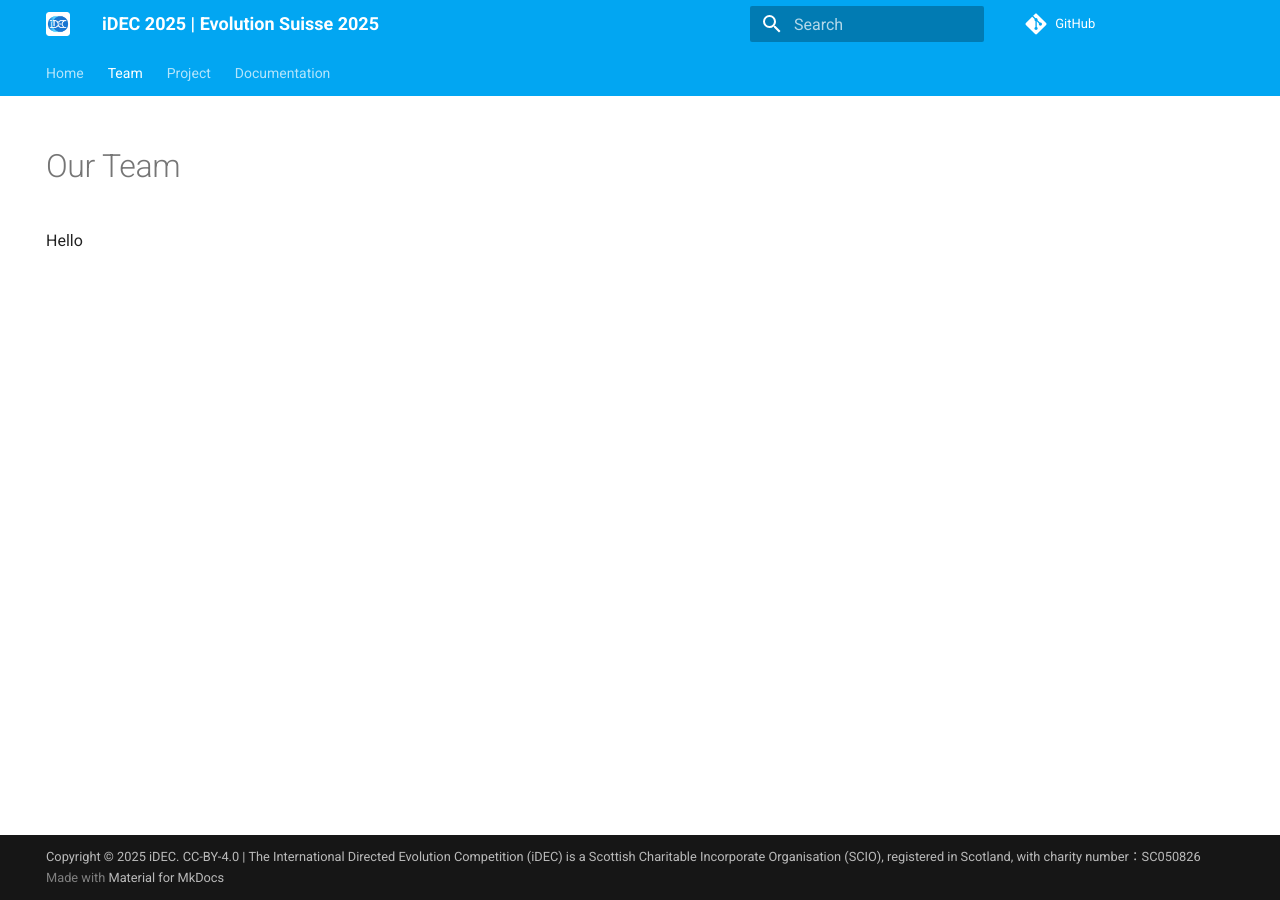
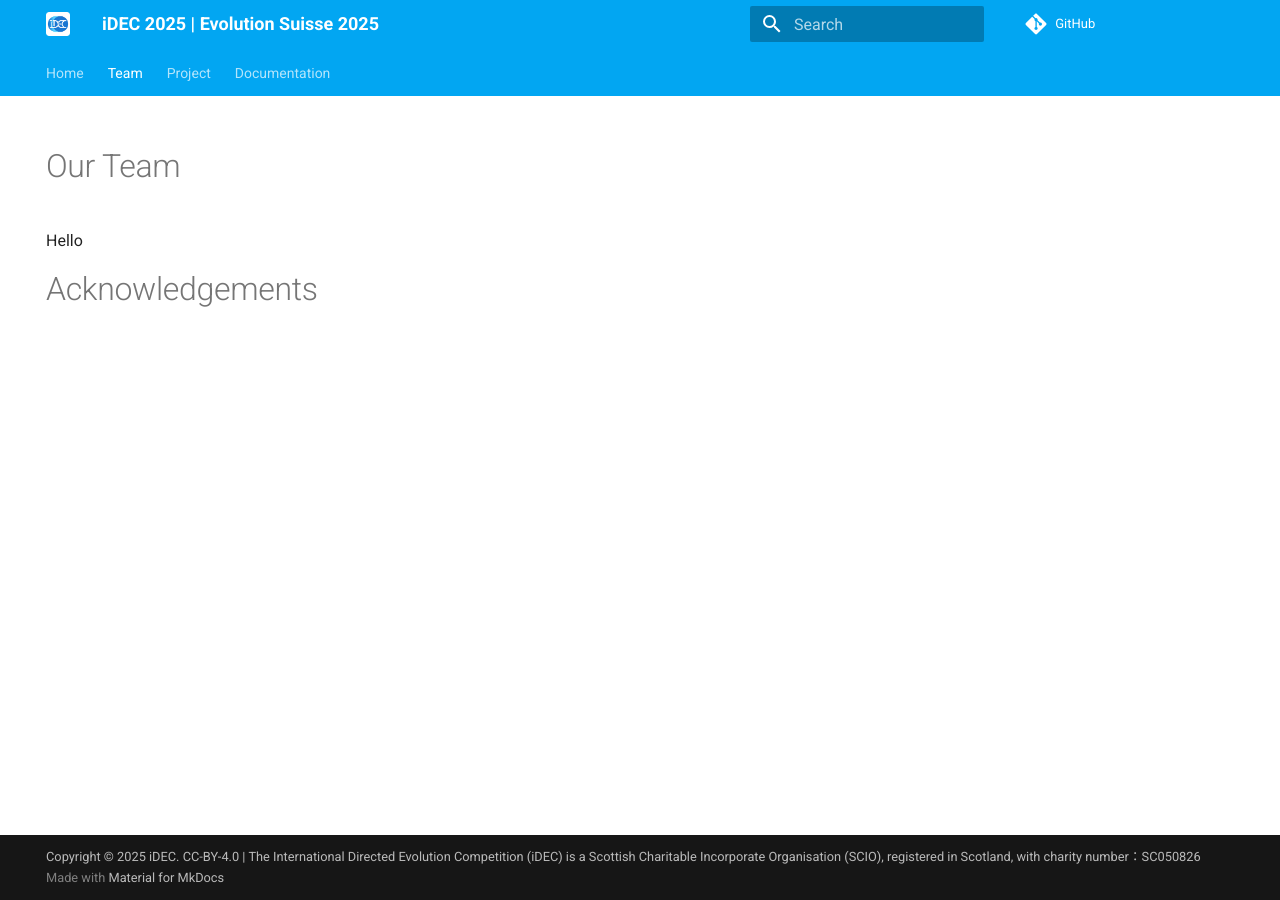
Before and after one commit to sofifilippini7-tech/2025_Evolution_Suisse_2025, an MkDocs documentation site: the page built from docs/team.md, in a window 1280 px wide. Built offline with MkDocs 1.6.1 and Material for MkDocs 9.7.7, drawn with Linux system fonts in a browser that asks for light colours; comment, search, counter and statistics services are not loaded.

Commit message:
Update team.md

```diff
--- a/docs/team.md
+++ b/docs/team.md
@@ -6,3 +6,6 @@ hide:
 # Our Team
 
 Hello
+
+
+# Acknowledgements
```
